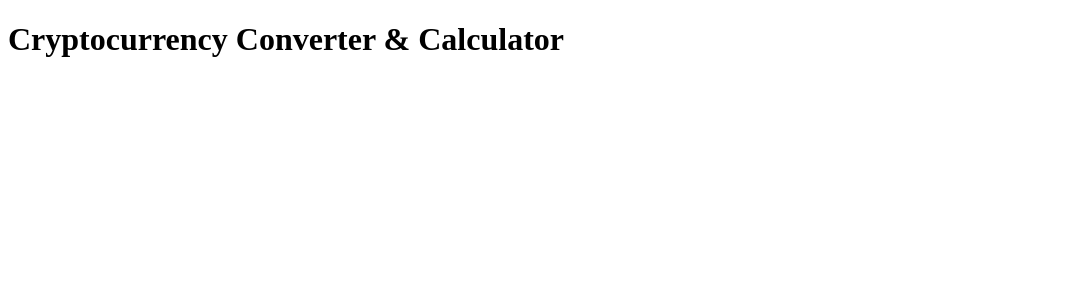
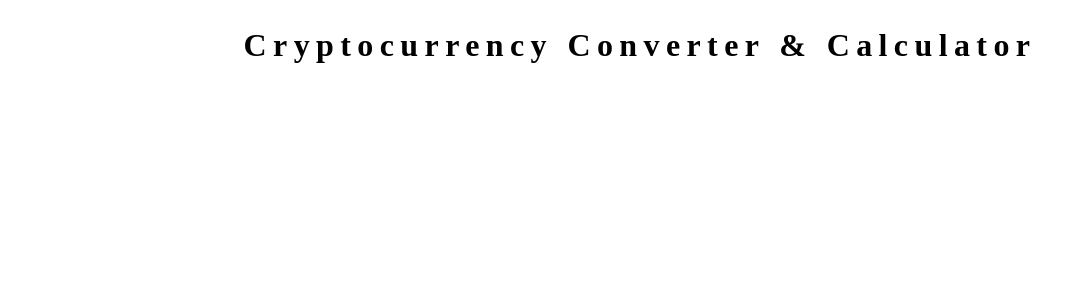
Before and after one commit to VitalikCholan/cryptocurrency-converter, an Angular app in the folder cryptocurrency-converter/: page / in a window 1280 px wide. Shown: the top 300 px of the page, without its empty margins (0-1084 px from the left). Built offline with nearby package versions, Linux system fonts and the light colour scheme.

Commit message:
Add style for title

```diff
--- a/cryptocurrency-converter/src/app/component/header/header.component.css
+++ b/cryptocurrency-converter/src/app/component/header/header.component.css
@@ -0,0 +1,5 @@
+h1 {
+  text-align: center;
+  letter-spacing: 0.4rem;
+  line-height: 1.5;
+}
```
